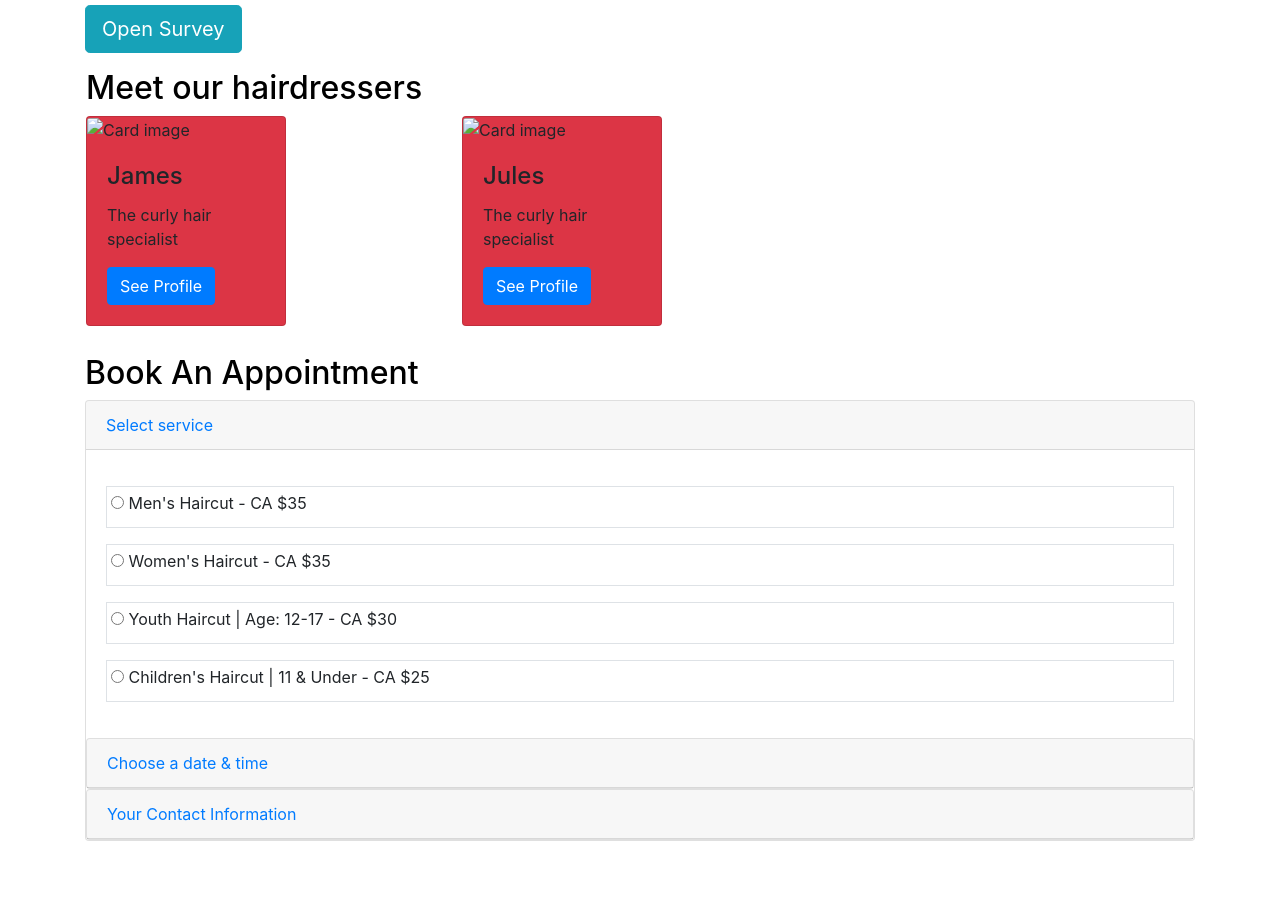
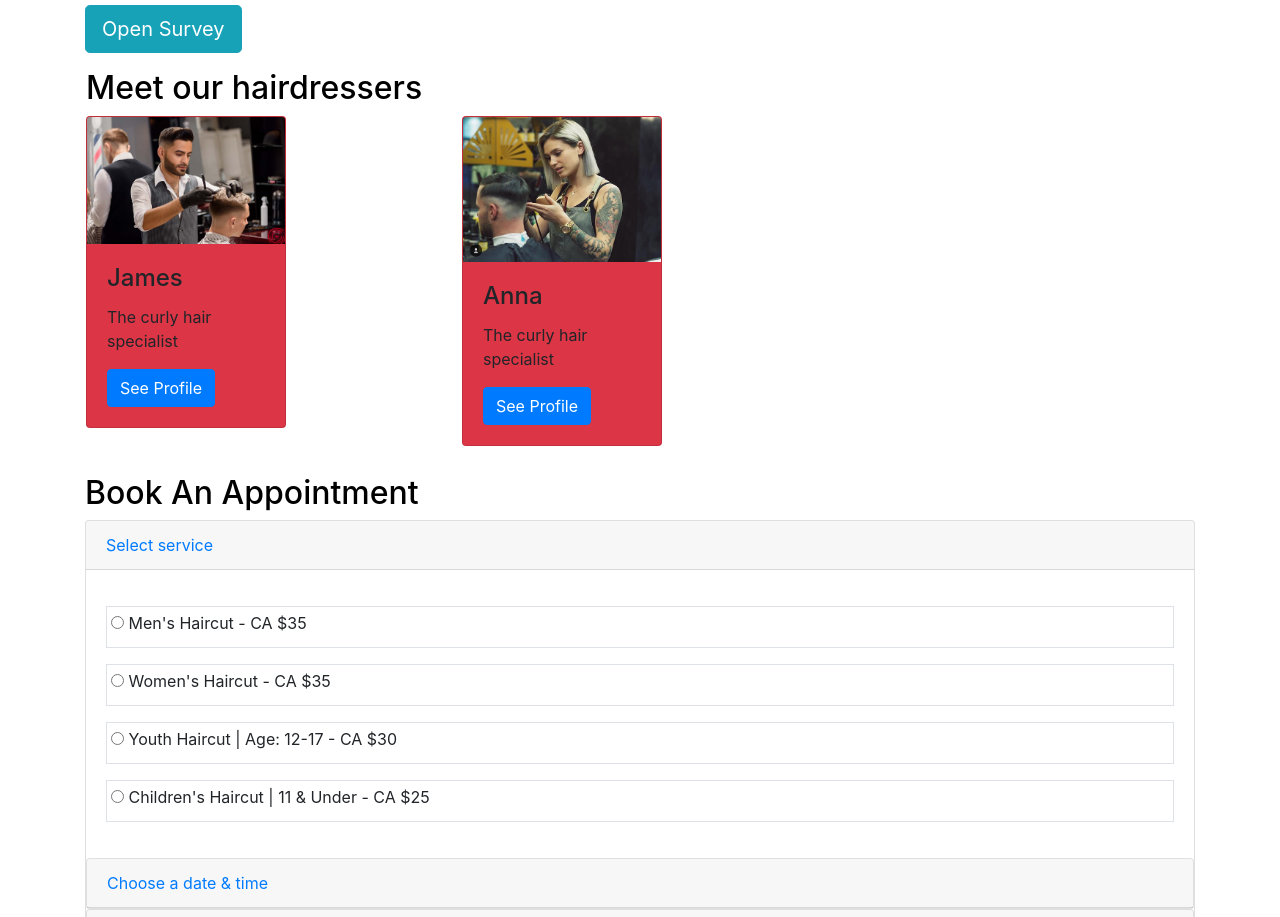
Before and after one commit to SEG3125-A/Group46-Lab4, a plain HTML site: page index.html in a window 1280 px wide. Shown: the part 1674-2591 px from the top of the page. Before the commit the page ends 2515 px from the top, so only its background shows below. Drawn offline with nearby package versions, Linux system fonts and the light colour scheme.

Commit message:
pictures

```diff
--- a/index.html
+++ b/index.html
@@ -181,7 +181,7 @@
         <h2>Meet our hairdressers</h2>
         <div class="card-columns">
             <div class="card bg-danger" style="width:200px">
-                <img class="card-img-top" src="images/Jule.jpg" alt="Card image" style="width:100%">
+                <img class="card-img-top" src="images/james.png" alt="Card image" style="width:100%">
                 <div class="card-body">
                     <h4 class="card-title">James</h4>
                     <p class="card-text">The curly hair specialist</p>
@@ -193,14 +193,14 @@
                 </div>
             </div>
             <div class="card bg-danger" style="width:200px">
-                <img class="card-img-top" src="images/Jule.jpg" alt="Card image" style="width:100%">
+                <img class="card-img-top" src="images/anna.jpg" alt="Card image" style="width:100%">
                 <div class="card-body">
-                    <h4 class="card-title">Jules</h4>
+                    <h4 class="card-title">Anna</h4>
                     <p class="card-text">The curly hair specialist</p>
                     <!-- collapsible part -->
                     <a href="#profile" class="btn btn-primary" data-toggle="collapse">See Profile</a>
                     <div id="profile" class="collapse p-3">
-                        <p>Jules has been cutting hair for 10 years ... </p>
+                        <p>Anna has been cutting hair for 10 years ... </p>
                     </div>
                 </div>
             </div>
```
Also changed, not shown: images/anna.jpg (added), images/james.png (added).
